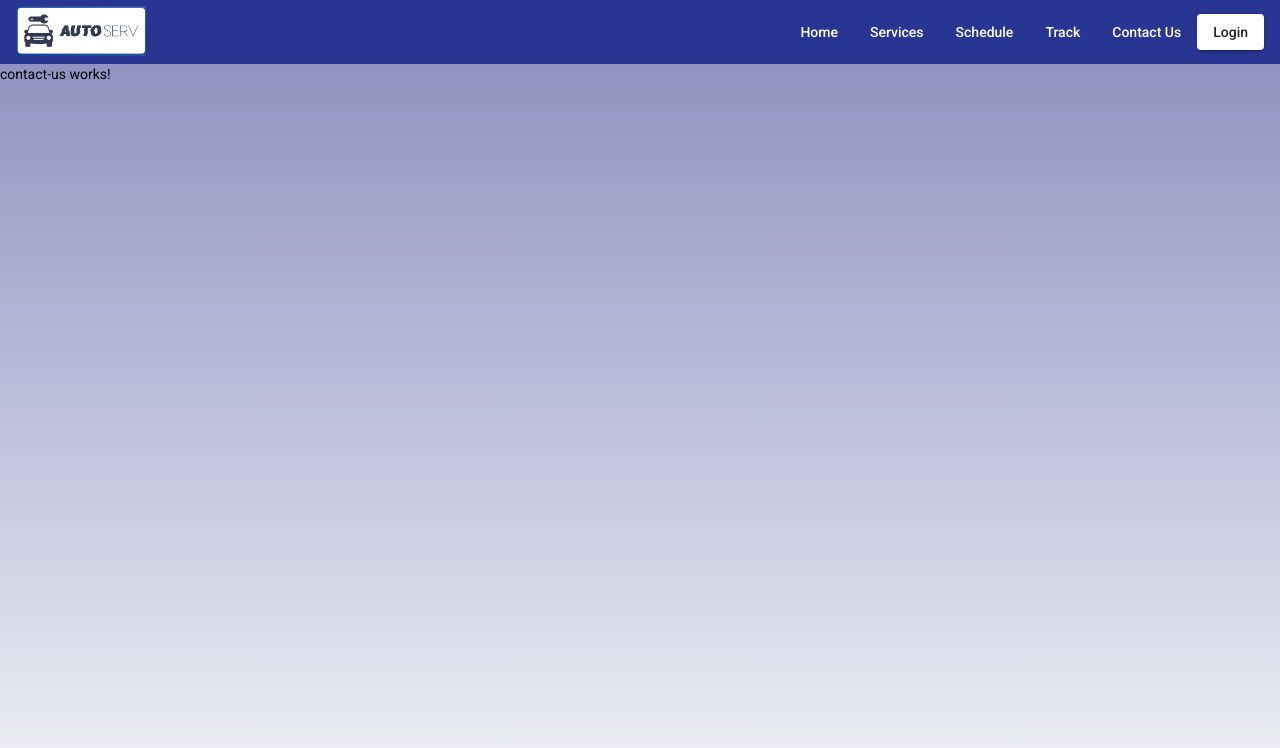
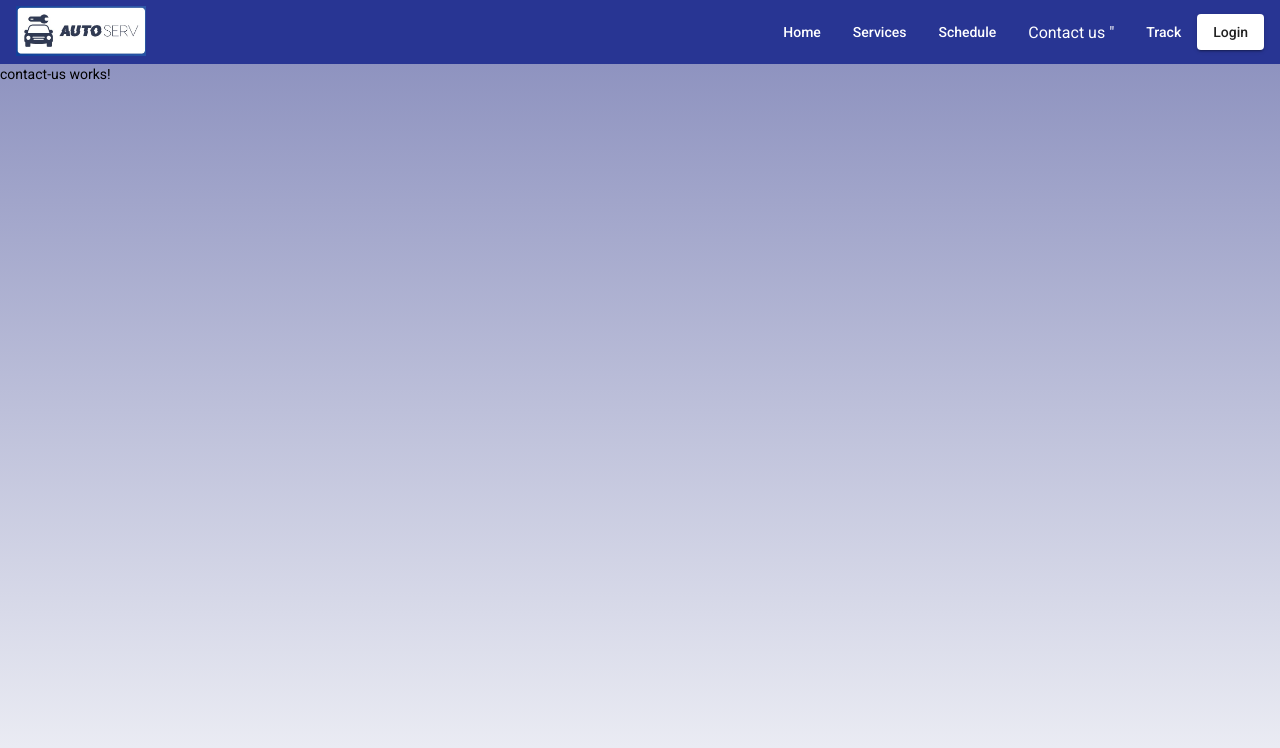
Before and after one commit to bawejahritik/AutoServ, an Angular app in the folder front-end/: page /Contact-Us in a window 1280 px wide. Shown: the top 748 px of the page. Built offline with nearby package versions, Linux system fonts and the light colour scheme.

Commit message:
contact us dropdown issue resolved

```diff
--- a/front-end/package.json
+++ b/front-end/package.json
@@ -22,6 +22,8 @@
     "@angular/platform-browser-dynamic": "~11.1.1",
     "@angular/router": "~11.1.1",
     "@google-pay/button-angular": "^3.0.0",
+    "@syncfusion/ej2": "^20.1.48",
+    "@syncfusion/ej2-angular-dropdowns": "^20.1.47",
     "rxjs": "~6.6.0",
     "tslib": "^2.0.0",
     "zone.js": "~0.11.3"
--- a/front-end/src/app/contact-us/contact-us.component.ts
+++ b/front-end/src/app/contact-us/contact-us.component.ts
@@ -12,4 +12,19 @@ export class ContactUsComponent implements OnInit {
   ngOnInit(): void {
   }
 
+  // define the JSON of data
+
+  public countries: { [key: string]: Object; }[] = [
+
+    { Name: 'Australia', Code: 'AU' },
+
+    { Name: 'Bermuda', Code: 'BM' },
+  ];
+          // maps the local data column to fields property
+
+          public localFields: Object = { text: 'Name', value: 'Code' };
+
+          // set the placeholder to Dropdown List input element
+
+        public localWaterMark: string = 'Select countries';
 }
--- a/front-end/src/app/navbar/navbar.component.css
+++ b/front-end/src/app/navbar/navbar.component.css
@@ -1,3 +1,39 @@
 .spacer {
     flex: 1 1 auto;
   }
+  .dropdown {
+    float: left;
+    overflow: hidden;
+  }
+  .dropdown .dropbtn {
+    font-size: 16px;
+    border: none;
+    outline: none;
+    color: white;
+    padding: 14px 16px;
+    background-color: inherit;
+    font-family: inherit;
+    margin: 0;
+  }
+  .dropdown-content {
+    display: none;
+    position: absolute;
+    background-color: #f9f9f9;
+    min-width: 160px;
+    box-shadow: 0px 8px 16px 0px rgba(0,0,0,0.2);
+    z-index: 1;
+  }
+  .dropdown-content a {
+    float: none;
+    color: black;
+    padding: 12px 16px;
+    text-decoration: none;
+    display: block;
+    text-align: left;
+  }
+  .dropdown:hover .dropdown-content {
+    display: block;
+  }
+  .dropdown-content a:hover {
+    background-color: #ddd;
+  }
--- a/front-end/src/app/navbar/navbar.component.html
+++ b/front-end/src/app/navbar/navbar.component.html
@@ -7,8 +7,18 @@
         <a mat-button routerLink="/">Home</a>
         <a mat-button routerLink="Services">Services</a>
         <a mat-button routerLink="AppointmentForm">Schedule</a>
-        <a mat-button routerLink="Track">Track</a>
-        <a mat-button routerLink="Contact-Us">Contact Us</a>
+     <div class="dropdown">
+        <button class="dropbtn">Contact us
+            <i class="fa fa-caret-down" aria-hidden="true"></i>"
+        </button>
+        <div class="dropdown-content">
+            <a href="#">amisha.singhal@ufl.edu</a>
+             <a href="#">raghav.goel@ufl.edu</a>
+              <a href="#">hrithik.baweja@ufl.edu</a>
+        </div>
+     </div>
+     <a mat-button routerLink="Track">Track</a>
+      <!--  <a mat-button routerLink="Contact-Us">Contact Us</a> -->
         <a mat-raised-button routerLink="Login">Login</a>
 
 </mat-toolbar>
```
Also changed, not shown: 1 other file (tests, documents, lock files or other folders).
